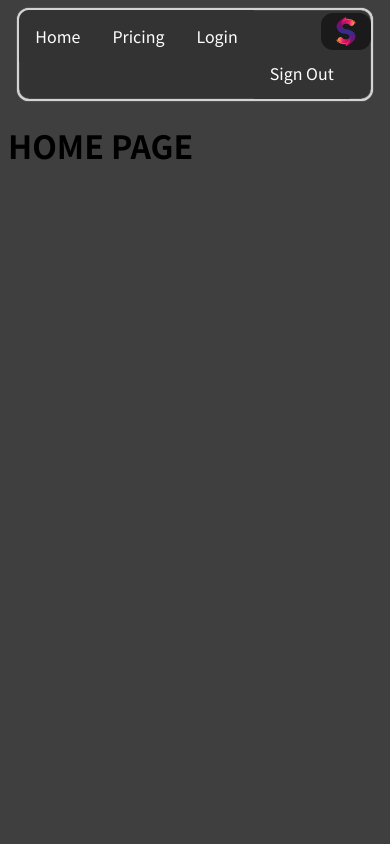
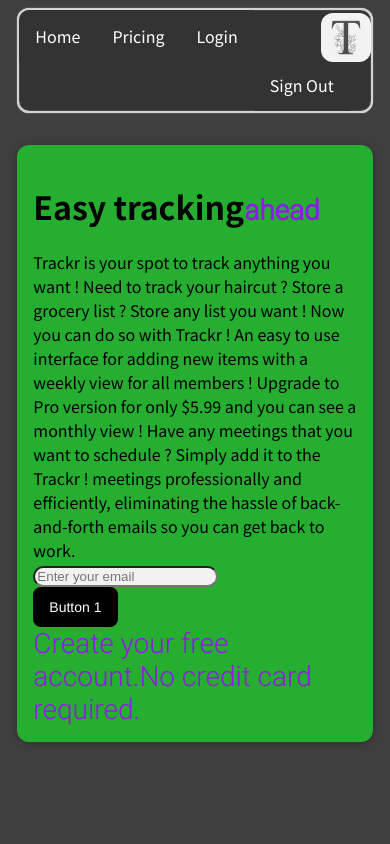
Before and after one commit to villalobos98/React-Tracker, a React (Create React App) app: page / in a window 390 px wide. Shown: the top 844 px of the page. Built offline with nearby package versions, Linux system fonts and the light colour scheme.

Commit message:
Logo was changed to match name of project Home page was updated sligtly to make it more user friendly

```diff
--- a/public/index.html
+++ b/public/index.html
@@ -24,7 +24,7 @@
       work correctly both with client-side routing and a non-root public URL.
       Learn how to configure a non-root public URL by running `npm run build`.
     -->
-    <title>React App</title>
+    <title>Free Online Tracking Software</title>
   </head>
   <body>
     <noscript>You need to enable JavaScript to run this app.</noscript>
--- a/src/components/Footer.js
+++ b/src/components/Footer.js
@@ -8,10 +8,12 @@
       <Container>
         <Row>
           <div id="c">
-            <h3>Sociability</h3>
+            <h3>Trackr</h3>
             <p>
-              Lorem ipsum dolor sit amet, consectetur adipiscing elit, sed do
-              eiusmod tempor incididunt ut labore et dolore magna aliqua. Ut
+              Trackr started off as an idea for simply tracking items and expenses.
+              Now it is off to help the world track it's expenses, items, problems, and more !
+              Trackr is still developing features to help create an amazing dashboard
+              ®Trackr 2021
             </p>
           </div>
           <div className="links">
--- a/src/components/Home.js
+++ b/src/components/Home.js
@@ -1,11 +1,53 @@
-import React from 'react'
-
+import React from "react";
+import "./styles/Home.css";
 function Home() {
-    return (
-        <div>
-            <h1>HOME PAGE</h1>
-        </div>
-    )
+  return (
+    <div className="background">
+      <div direction="column" width="auto" class="sc-pt0hl1-0 jtNkUh">
+        <h1 class="sc-1mf5jf3-0 eSBViu">
+          Easy tracking
+          <span class="sc-l2chlf-0 destYF">ahead</span>
+        </h1>
+        <p font-weight="medium" class="sc-qq8d8z-0 jNMNmR">
+          Trackr is your spot to track anything you want !
+          Need to track your haircut ? Store a grocery list ? Store any list you want !
+          Now you can do so with Trackr !
+          An easy to use interface for adding new items with a weekly view for all members !
+          Upgrade to Pro version for only $5.99 and you can see a monthly view !
+          Have any meetings that you want to schedule ?
+          Simply add it to the Trackr !
+          meetings professionally and efficiently, eliminating the hassle of back-and-forth emails so you
+          can get back to work.
+        </p>
+        <form
+          action="/app/signup"
+          method="get"
+          novalidate=""
+          data-testid="email-form"
+          class="sc-dgz7km-0 eyWSpD"
+        >
+          <div data-testid="email-input" class="sc-1ypbwf-0 hEBDxg">
+            <input
+              type="email"
+              name="email"
+              value=""
+              placeholder="Enter your email"
+            />
+          </div>
+          <input type="hidden" name="lang" value="en" />
+          <div height="auto" width="auto">
+            <button class="button-1" >
+              Button 1
+            </button>
+          </div>
+          <span class="small-words">
+            Create your free account.No credit card required.
+          </span>
+        </form>
+        <div class="sc-1ypbwf-0 fQkXFb"></div>
+      </div>
+    </div>
+  );
 }
 
-export default Home
+export default Home;
--- a/src/components/Navbar.js
+++ b/src/components/Navbar.js
@@ -1,25 +1,25 @@
 import React from "react";
 import "./styles/Navbar.css";
-import logo from "./images/Socialite.png";
+import logo from "./images/Logo.jpg";
 
 const Navbar = () => {
   return (
     <div className="topnav">
       <ul>
-        <a href="#Home">
+        <a href="/">
           <img src={logo} alt="Socialite"></img>
         </a>
         <li>
-          <a href="#Home">Home</a>
+          <a href="/">Home</a>
         </li>
         <li>
-          <a href="#Pricing">Pricing</a>
+          <a href="/pricing">Pricing</a>
         </li>
         <li>
-          <a href="#Login">Login</a>
+          <a href="/login">Login</a>
         </li>
         <li>
-          <a href="#SignOut">Sign Out</a>
+          <a href="/logout">Sign Out</a>
         </li>
       </ul>
     </div>
--- /dev/null
+++ b/src/components/styles/Home.css
@@ -0,0 +1,68 @@
+* {
+    -webkit-font-smoothing: antialiased;
+  }
+  .background {
+    padding: 1rem;
+    background-color: rgb(8, 148, 62);
+    margin: 2rem auto;
+    width: 50rem;
+    max-width: 95%;
+    border-radius: 12px;
+    box-shadow: 0 1px 8px rgba(0, 0, 0, 0.25);
+  }
+
+.button-1 {
+      background-color: #000000;
+      border-radius: 8px;
+      border-style: none;
+      box-sizing: border-box;
+      color: #FFFFFF;
+      cursor: pointer;
+      display: inline-block;
+      font-family: "Haas Grot Text R Web", "Helvetica Neue", Helvetica, Arial, sans-serif;
+      font-size: 14px;
+      font-weight: 500;
+      height: 40px;
+      line-height: 20px;
+      list-style: none;
+      margin: 0;
+      outline: none;
+      padding: 10px 16px;
+      position: relative;
+      text-align: center;
+      text-decoration: none;
+      transition: color 100ms;
+      vertical-align: baseline;
+      user-select: none;
+      -webkit-user-select: none;
+      touch-action: manipulation;
+    }
+
+.button-1:hover, .button-1:focus {
+    background-color: #F082AC;
+}
+
+@media (max-width: 580px) {
+    .background {
+      display: flex;
+      flex-direction: column;
+      justify-content: flex-start;
+      flex: 1;
+      background-color: rgba(27, 219, 43, 0.712);
+      border-radius: 12px;
+      margin-left: auto;
+      margin-right: auto;
+      width: 50rem;
+      max-width: 95%;
+    }
+
+    .new_expense_attribute h1 {
+      font-size: 1.25rem;
+    }
+
+    .new_expense_action {
+      float: center;
+      margin-top: 0.5rem;
+      margin-bottom: 0.5rem;
+    }
+  }
```
Also changed, not shown: src/components/images/Logo.jpg (added).
